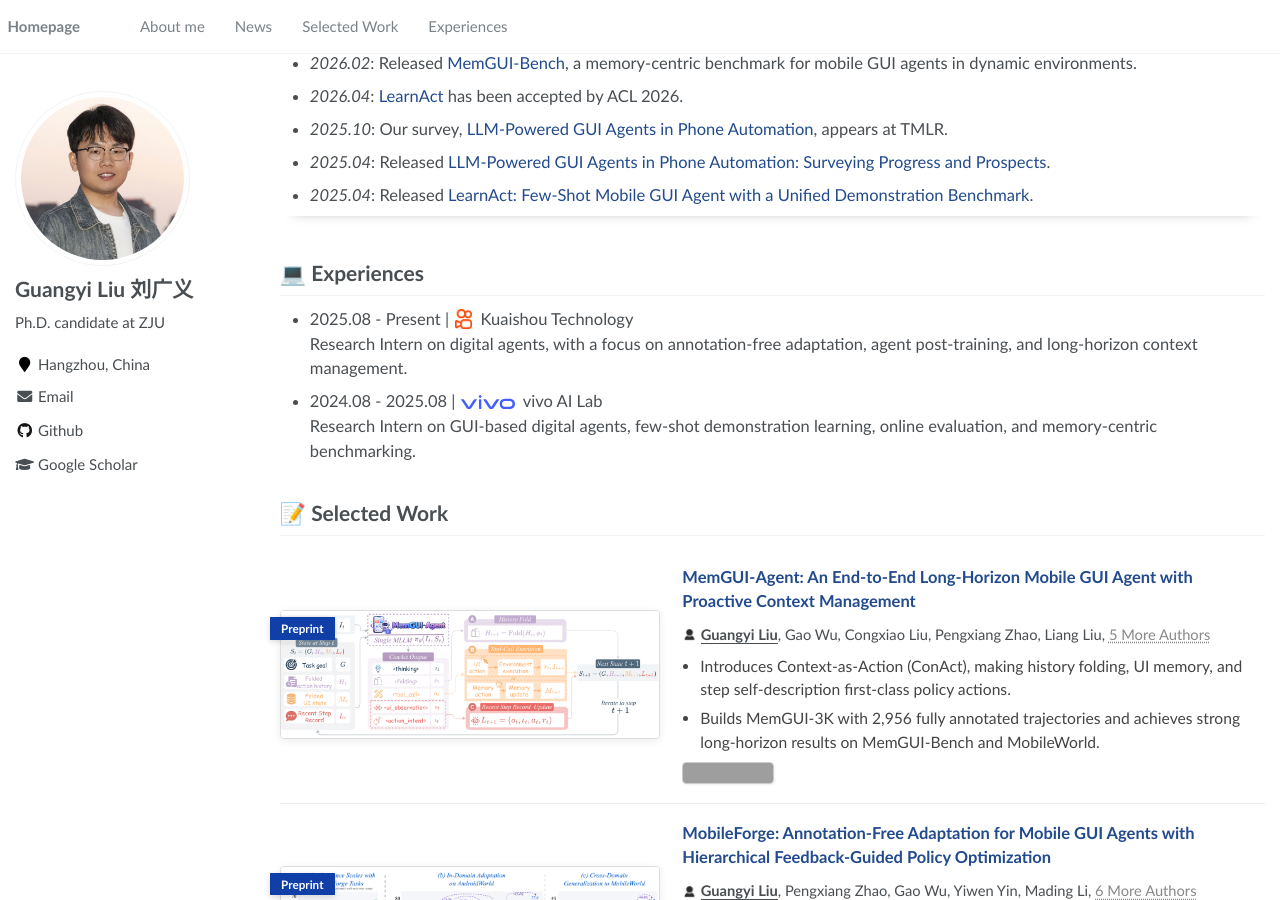
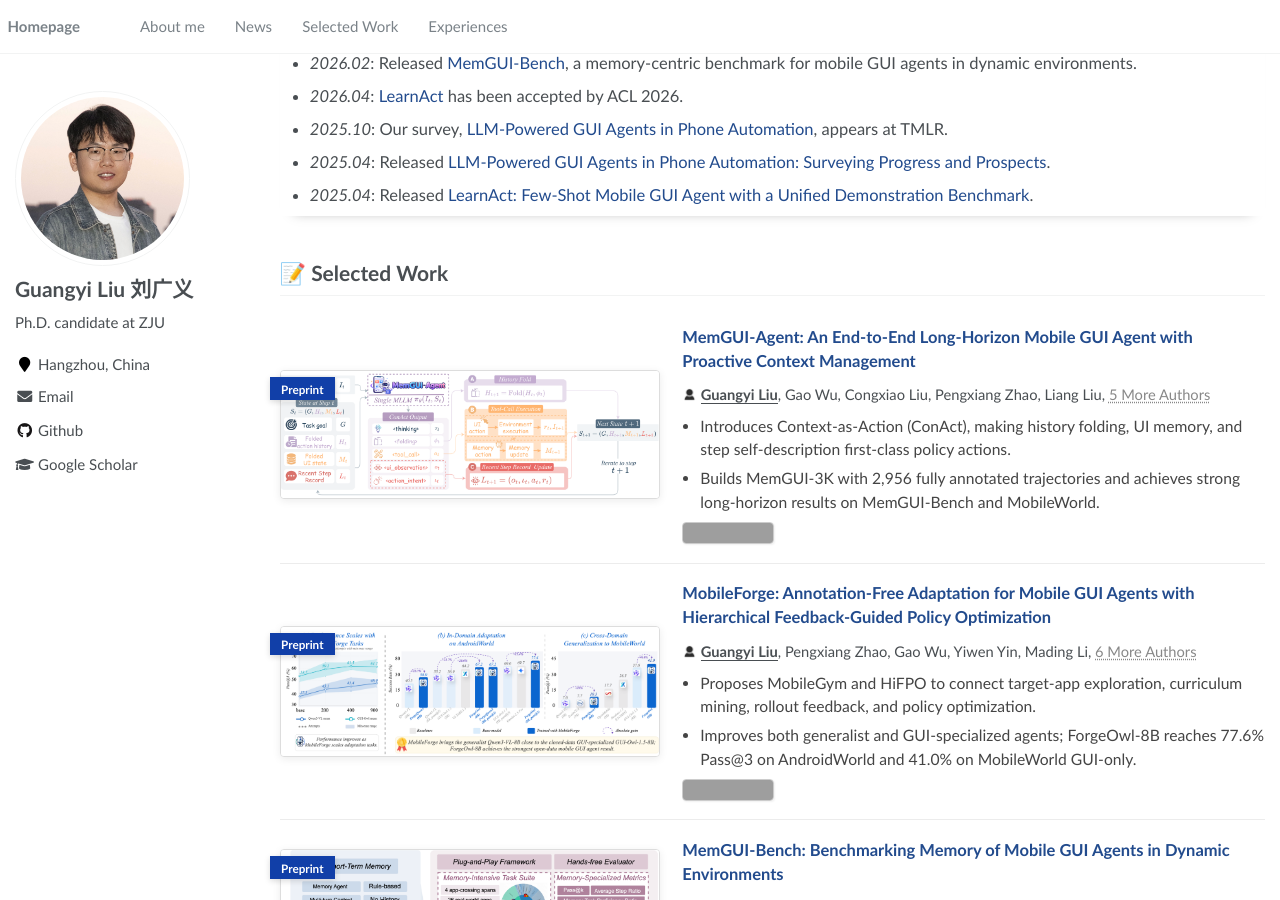
Before and after one commit to lgy0404/lgy0404.github.io, a Jekyll site: the page built from _pages/about.md, in a window 1280 px wide and 900 px high, scrolled down 528 px. Built offline with Jekyll 4.4.1, drawn with Linux system fonts in a browser that asks for light colours; comment, search, counter and statistics services are not loaded; some of the changed text lies outside the part shown; grey boxes are pictures that could not be loaded.

Commit message:
style: move experiences after selected work

```diff
--- a/_pages/about.md
+++ b/_pages/about.md
@@ -213,14 +213,6 @@ I am a Ph.D. candidate in the Department of Control Science and Engineering at Z
 
 </div>
 
-<span class='anchor' id='experiences'></span>
-# 💻 Experiences
-
-- 2025.08 - Present | <img src="./images/logos/kuaishou-icon.png" class="exp-logo exp-logo--kuaishou" alt="Kuaishou logo"> Kuaishou Technology
-  Research Intern on digital agents, with a focus on annotation-free adaptation, agent post-training, and long-horizon context management.
-- 2024.08 - 2025.08 | <img src="./images/logos/vivo-logo.svg" class="exp-logo exp-logo--vivo" alt="vivo logo"> vivo AI Lab
-  Research Intern on GUI-based digital agents, few-shot demonstration learning, online evaluation, and memory-centric benchmarking.
-
 <span class='anchor' id='selected-work'></span>
 # 📝 Selected Work
 
@@ -367,6 +359,14 @@ I am a Ph.D. candidate in the Department of Control Science and Engineering at Z
 <span style="font-size: 0.93em;"><img src="./images/logo-venue.png" style="width: 0.975em; position: relative; top: -0.115em;"> **IEEE ISIE 2024 (Oral)**</span>\
 <a href="https://scholar.google.com/scholar?oi=bibs&hl=en&cites=16513972165585140029"><img alt="Google Scholar citations" src="https://img.shields.io/badge/Citations-1-white?logo=Google%20Scholar&style=flat-square&labelColor=white&cacheSeconds=10" style="border: 1px solid #ccc; border-radius: 4px;"></a>
 
+<span class='anchor' id='experiences'></span>
+# 💻 Experiences
+
+- 2025.08 - Present | <img src="./images/logos/kuaishou-icon.png" class="exp-logo exp-logo--kuaishou" alt="Kuaishou logo"> Kuaishou Technology
+  Research Intern on digital agents, with a focus on annotation-free adaptation, agent post-training, and long-horizon context management.
+- 2024.08 - 2025.08 | <img src="./images/logos/vivo-logo.svg" class="exp-logo exp-logo--vivo" alt="vivo logo"> vivo AI Lab
+  Research Intern on GUI-based digital agents, few-shot demonstration learning, online evaluation, and memory-centric benchmarking.
+
 # 🏆 Honors & Awards
 
 - Excellent Graduate Student of Zhejiang University.
```
